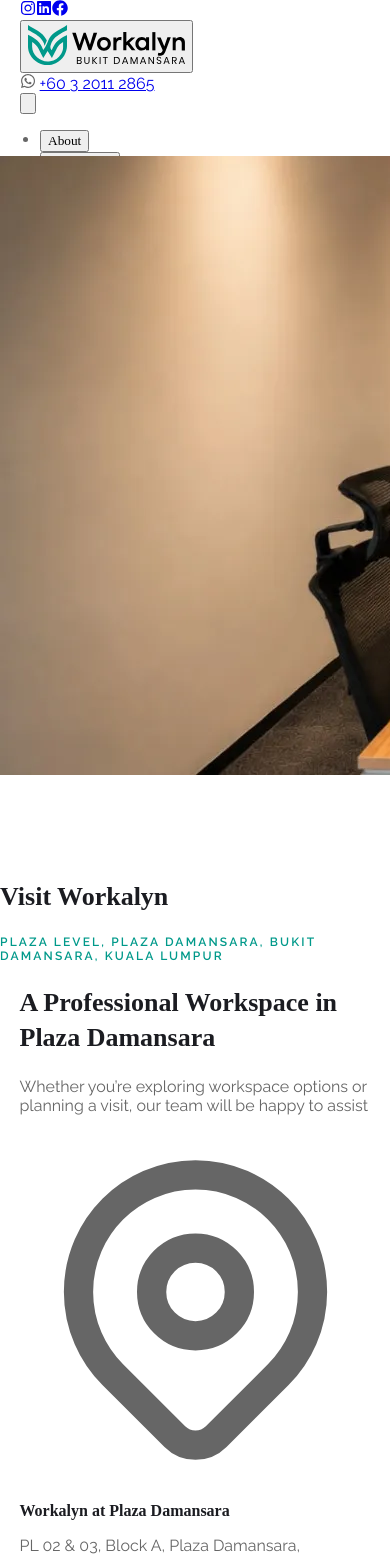
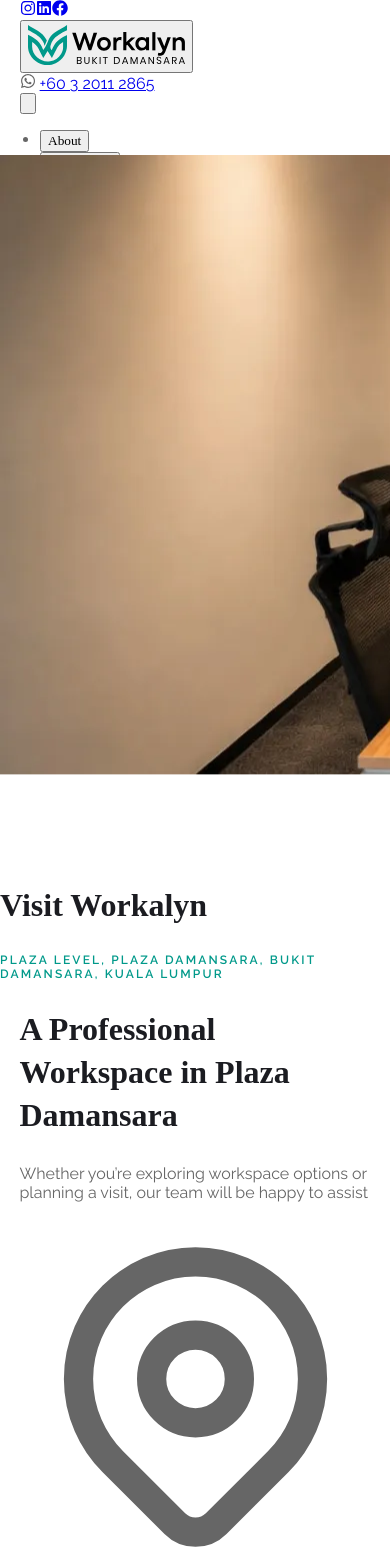
Before and after one commit to RDBA-CBE/workalyn, a Next.js app: page /contact in a window 390 px wide. Shown: the top 1556 px of the page. Built offline with nearby package versions, Linux system fonts and the light colour scheme; a web font is replaced by a local one.

Commit message:
font size

```diff
--- a/app/globals.css
+++ b/app/globals.css
@@ -147,7 +147,7 @@
   }
 
   .main-head {
-    font-size: 26px;
+    font-size: 32px;
     line-height: 1.35;
   }
 
--- a/components/ContactPage.tsx
+++ b/components/ContactPage.tsx
@@ -97,7 +97,7 @@
                     <br />
                     Jalan Medan Setia 1,
                     <br />
-                    Bukit Damansara, 50490 Kuala Lumpur
+                    Bukit Damansara, <br className="block md:hidden"/> 50490 Kuala Lumpur
                   </p>
                 </div>
 
@@ -113,7 +113,7 @@
                   </h3>
                   <p className="font-sans text-[#666666] leading-relaxed text-lg space-y-2">
                     <span className="block mb-2">
-                      <span className="font-semibold text-gray-900">Monday – Friday:</span> 9:00 AM – 6:00 PM
+                      <span className="font-semibold text-gray-900">Monday – Friday:</span> <br  className="block md:hidden "/> 9:00 AM – 6:00 PM
                     </span>
                     {/* <span className="block mb-2">
                       <span className="font-semibold text-gray-900">Saturday:</span> 9:00 AM – 5:00 PM
--- a/components/SolutionsPage.tsx
+++ b/components/SolutionsPage.tsx
@@ -78,7 +78,7 @@
           </RevealWrapper>
         </div>
       </section>
-      <section className="pt-24 pb-20 section-wid">
+      <section className="pt-14 md:pt-24 pb-20 section-wid">
         <div className=" mx-auto">
           {/* <RevealWrapper className="text-center mb-24">
             <h1 className="main-head serif text-dark-green mb-8">
```
